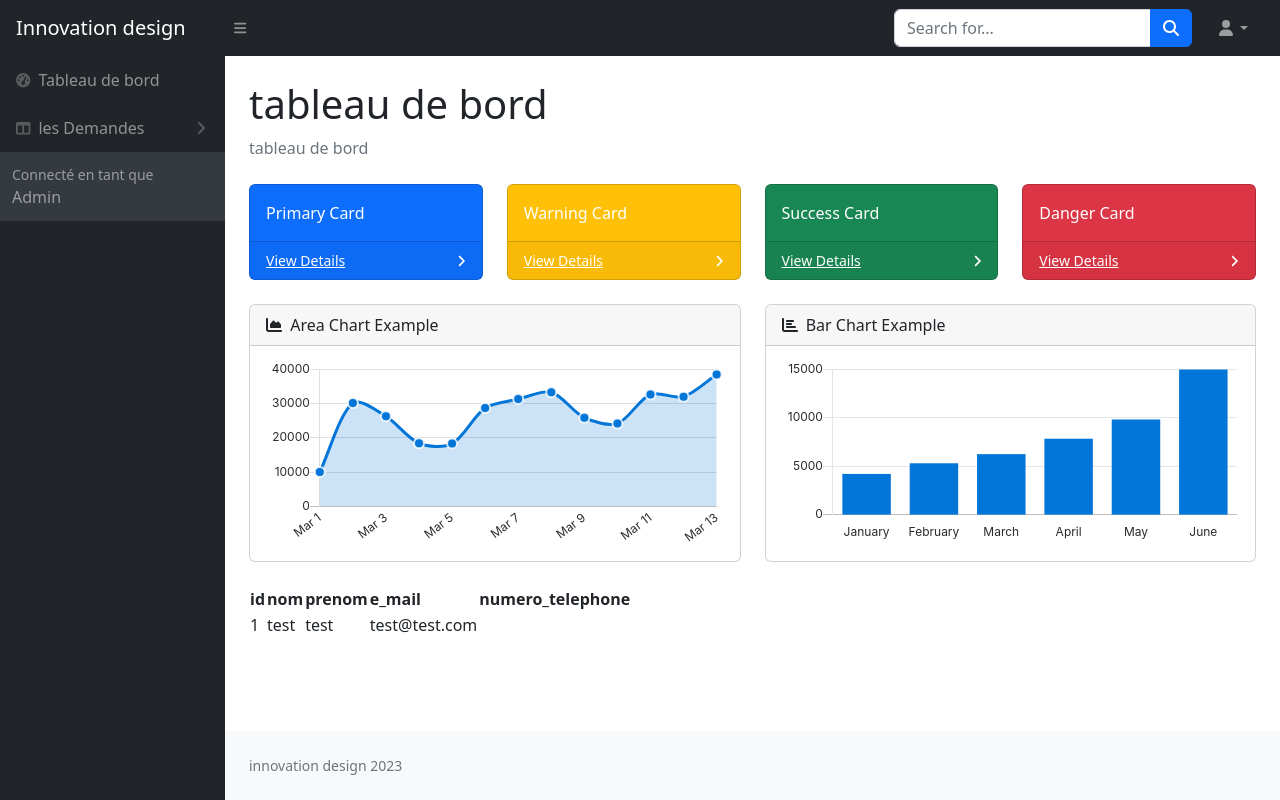
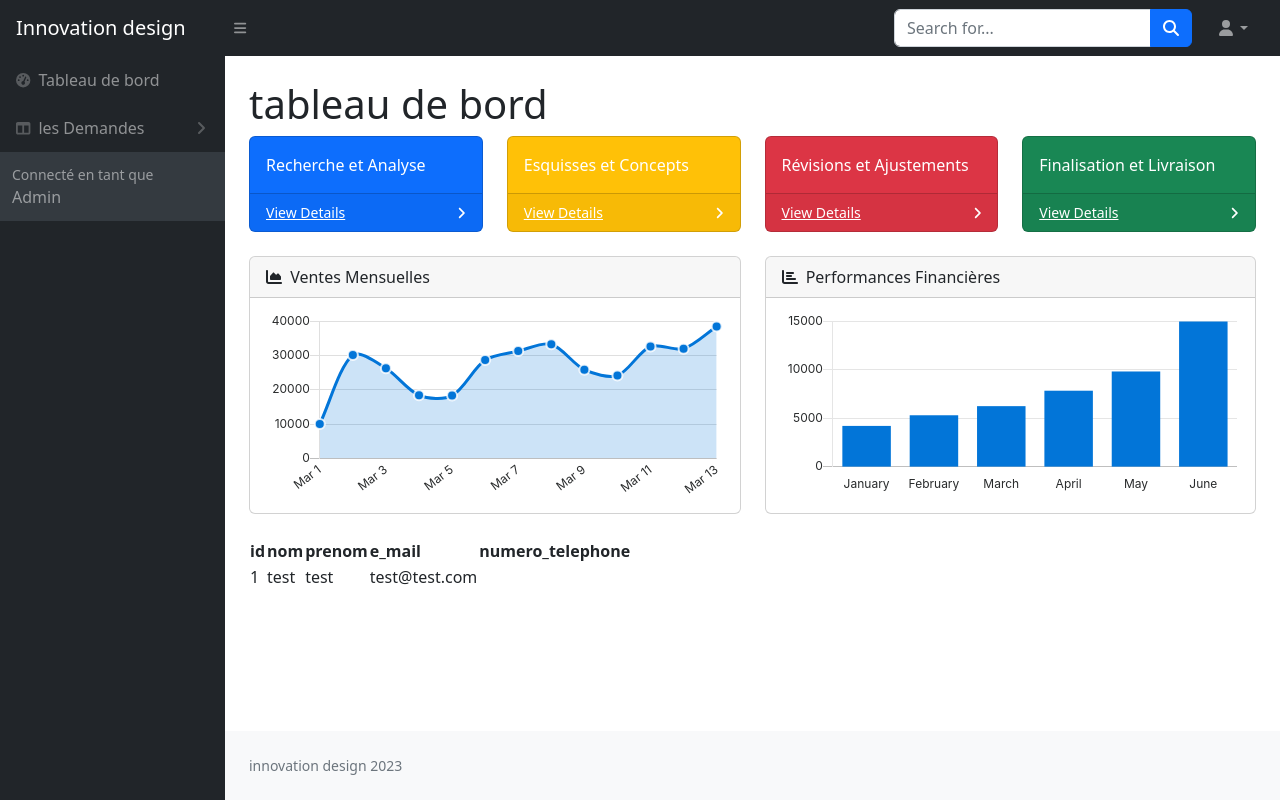
Before and after one commit to oumaima23-mhj/innovation-design, a PHP site: page /admin/index.php in a window 1280 px wide. Run offline with PHP 8.4, Linux system fonts and the light colour scheme; the visitor is signed in with stand-in values (Sample User, id 1); data comes from the database, SQL or seed files in the repository; some libraries are stand-ins or nearby versions.

Commit message:
modifier

```diff
--- a/admin/index.php
+++ b/admin/index.php
@@ -25,13 +25,10 @@ include "nav.php";
                 <main>
                     <div class="container-fluid px-4">
                         <h1 class="mt-4">tableau de bord </h1>
-                        <ol class="breadcrumb mb-4">
-                            <li class="breadcrumb-item active">tableau de bord </li>
-                        </ol>
                         <div class="row">
                             <div class="col-xl-3 col-md-6">
                                 <div class="card bg-primary text-white mb-4">
-                                    <div class="card-body">Primary Card</div>
+                                    <div class="card-body">Recherche et Analyse</div>
                                     <div class="card-footer d-flex align-items-center justify-content-between">
                                         <a class="small text-white stretched-link" href="#">View Details</a>
                                         <div class="small text-white"><i class="fas fa-angle-right"></i></div>
@@ -40,7 +37,16 @@ include "nav.php";
                             </div>
                             <div class="col-xl-3 col-md-6">
                                 <div class="card bg-warning text-white mb-4">
-                                    <div class="card-body">Warning Card</div>
+                                    <div class="card-body">Esquisses et Concepts </div>
+                                    <div class="card-footer d-flex align-items-center justify-content-between">
+                                        <a class="small text-white stretched-link" href="#">View Details</a>
+                                        <div class="small text-white"><i class="fas fa-angle-right"></i></div>
+                                    </div>
+                                </div>
+                            </div>
+                            <div class="col-xl-3 col-md-6">
+                                <div class="card bg-danger text-white mb-4">
+                                    <div class="card-body">Révisions et Ajustements </div>
                                     <div class="card-footer d-flex align-items-center justify-content-between">
                                         <a class="small text-white stretched-link" href="#">View Details</a>
                                         <div class="small text-white"><i class="fas fa-angle-right"></i></div>
@@ -49,16 +55,7 @@ include "nav.php";
                             </div>
                             <div class="col-xl-3 col-md-6">
                                 <div class="card bg-success text-white mb-4">
-                                    <div class="card-body">Success Card</div>
-                                    <div class="card-footer d-flex align-items-center justify-content-between">
-                                        <a class="small text-white stretched-link" href="#">View Details</a>
-                                        <div class="small text-white"><i class="fas fa-angle-right"></i></div>
-                                    </div>
-                                </div>
-                            </div>
-                            <div class="col-xl-3 col-md-6">
-                                <div class="card bg-danger text-white mb-4">
-                                    <div class="card-body">Danger Card</div>
+                                    <div class="card-body">Finalisation et Livraison</div>
                                     <div class="card-footer d-flex align-items-center justify-content-between">
                                         <a class="small text-white stretched-link" href="#">View Details</a>
                                         <div class="small text-white"><i class="fas fa-angle-right"></i></div>
@@ -71,7 +68,7 @@ include "nav.php";
                                 <div class="card mb-4">
                                     <div class="card-header">
                                         <i class="fas fa-chart-area me-1"></i>
-                                        Area Chart Example
+                                        Ventes Mensuelles
                                     </div>
                                     <div class="card-body"><canvas id="myAreaChart" width="100%" height="40"></canvas></div>
                                 </div>
@@ -80,7 +77,7 @@ include "nav.php";
                                 <div class="card mb-4">
                                     <div class="card-header">
                                         <i class="fas fa-chart-bar me-1"></i>
-                                        Bar Chart Example
+                                        Performances Financières
                                     </div>
                                     <div class="card-body"><canvas id="myBarChart" width="100%" height="40"></canvas></div>
                                 </div>
--- a/affiche.php
+++ b/affiche.php
@@ -5,7 +5,7 @@ $cat=3;
 ?>
 <head>
     <meta charset="utf-8">
-    <title>ino design Template</title>
+    <title>ino design </title>
     <meta content="width=device-width, initial-scale=1.0" name="viewport">
     <link href="img/favicon.ico" rel="icon">
     <link rel="preconnect" href="https://fonts.gstatic.com">
--- a/flayer.php
+++ b/flayer.php
@@ -3,7 +3,7 @@
 
 <head>
     <meta charset="utf-8">
-    <title>ino design Template</title>
+    <title>ino design</title>
     <meta content="width=device-width, initial-scale=1.0" name="viewport">
     <link href="img/favicon.ico" rel="icon">
     <link rel="preconnect" href="https://fonts.gstatic.com">
```
